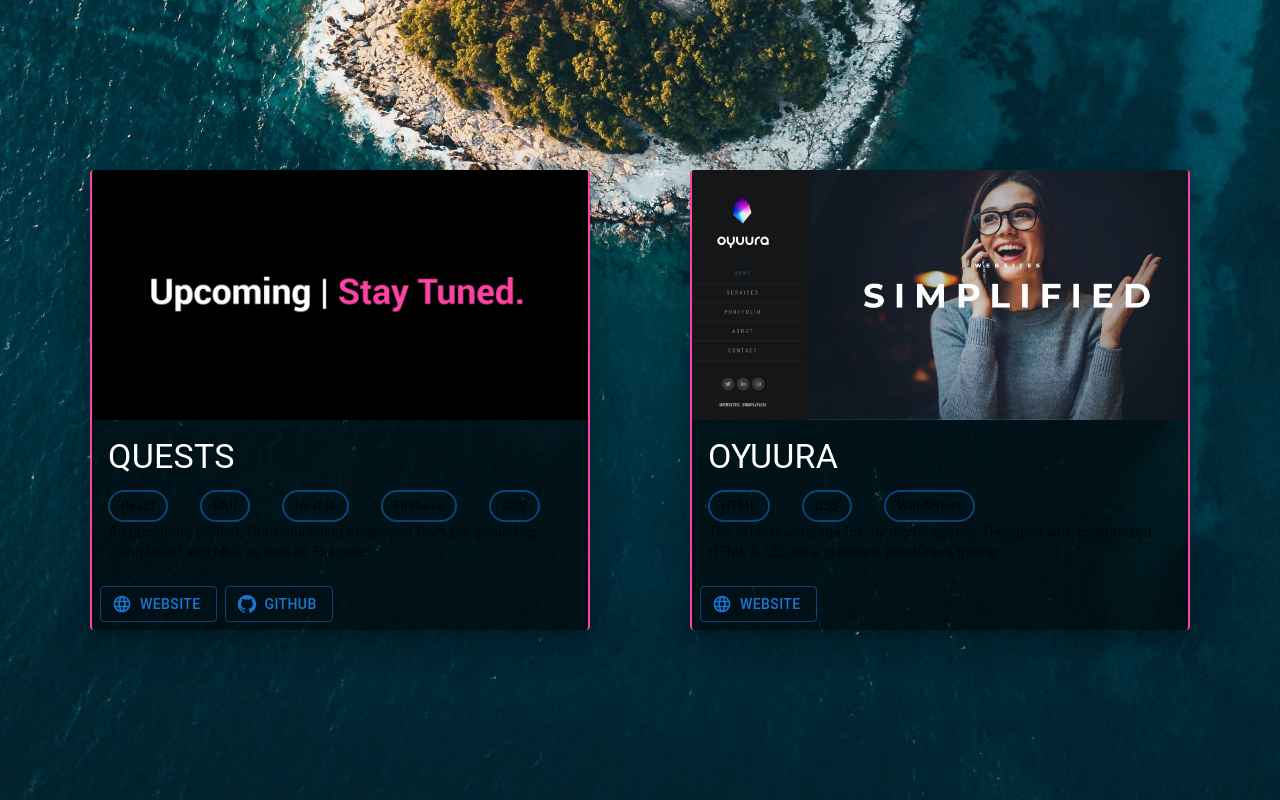
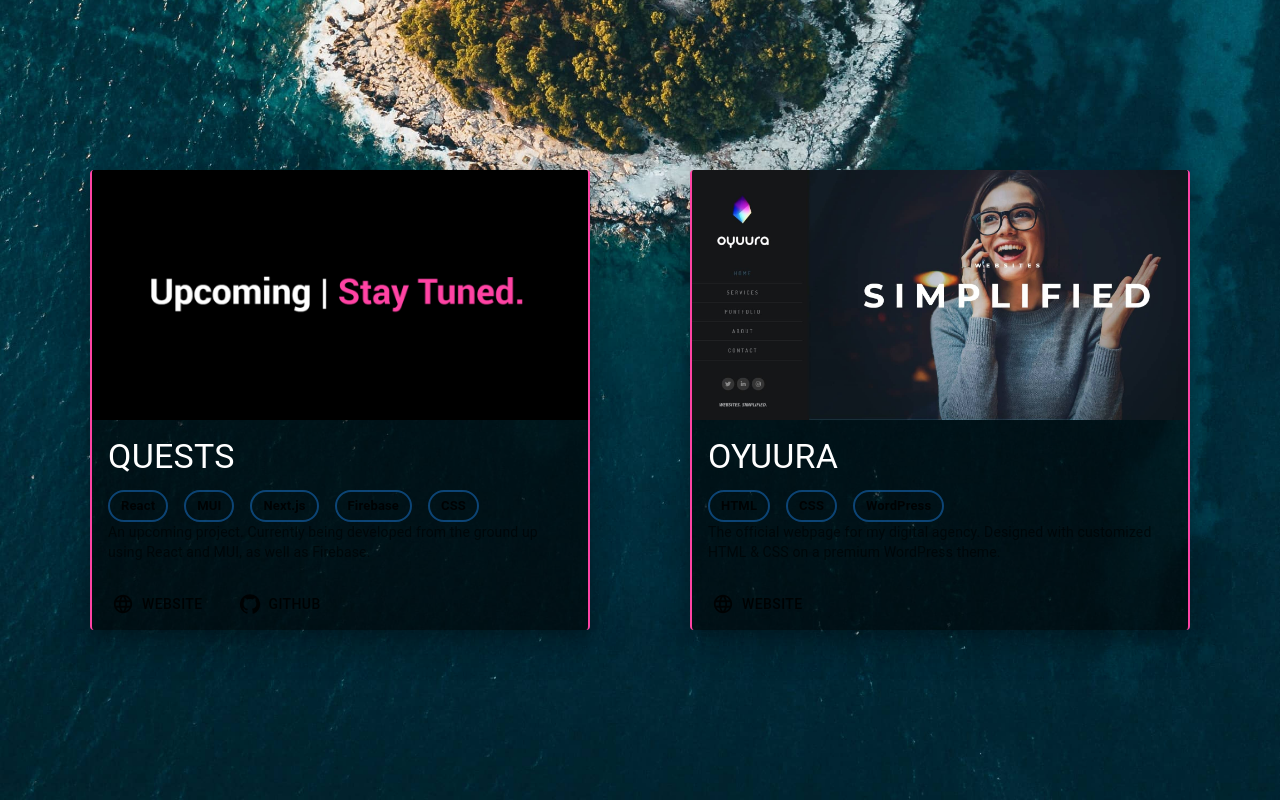
Before and after one commit to EonYY/portfolio, a Next.js app in the folder site/: page / in a window 1280 px wide. Shown: the part 800-1600 px from the top of the page. Built offline with nearby package versions, Linux system fonts and the light colour scheme.

Commit message:
Add project link hover color

```diff
--- a/site/components/ProjectCard.js
+++ b/site/components/ProjectCard.js
@@ -24,10 +24,15 @@
         fontFamily: 'Nunito',
     },
     projectCardButton: {
-        color: '#fff',
+        fontWeight: '600',
+        backgroundColor: '#ff43a4',
+        "&:hover,&:focus": {
+          backgroundColor: "#ff8ec8"
+        },
     },
     projectTools: {
       color: '#fff',
+      fontWeight: '600'
     },
 }));
 
@@ -56,7 +61,7 @@
           </Typography>
 
 
-          <Stack direction="row" spacing={4}>
+          <Stack direction="row" spacing={2}>
           {project.tools.map((project) => (
           <Chip
           sx={{
@@ -75,10 +80,10 @@
           </Typography>
         </CardContent>
         <CardActions>
-          <Button variant='outlined' size='medium' startIcon={<LanguageIcon />} className={classes.projectCardButton} href={project.website}>
+          <Button variant='filled' size='large' startIcon={<LanguageIcon />} className={classes.projectCardButton} href={project.website}>
               Website
           </Button>
-          {project.hasOwnProperty('github') ? <Button variant='outlined' size='medium' startIcon={<GitHubIcon />} className={classes.projectCardButton} href={project.github}>
+          {project.hasOwnProperty('github') ? <Button variant='filled' size='large' startIcon={<GitHubIcon />} className={classes.projectCardButton} href={project.github}>
               GitHub
           </Button> : []}
         </CardActions>
--- a/site/styles/globals.css
+++ b/site/styles/globals.css
@@ -1,4 +1,4 @@
-@import url('https://fonts.googleapis.com/css2?family=Nunito:wght@400;900&display=swap');
+@import url('https://fonts.googleapis.com/css2?family=Nunito:wght@400;600;900&display=swap');
 
 html,
 body {
```
